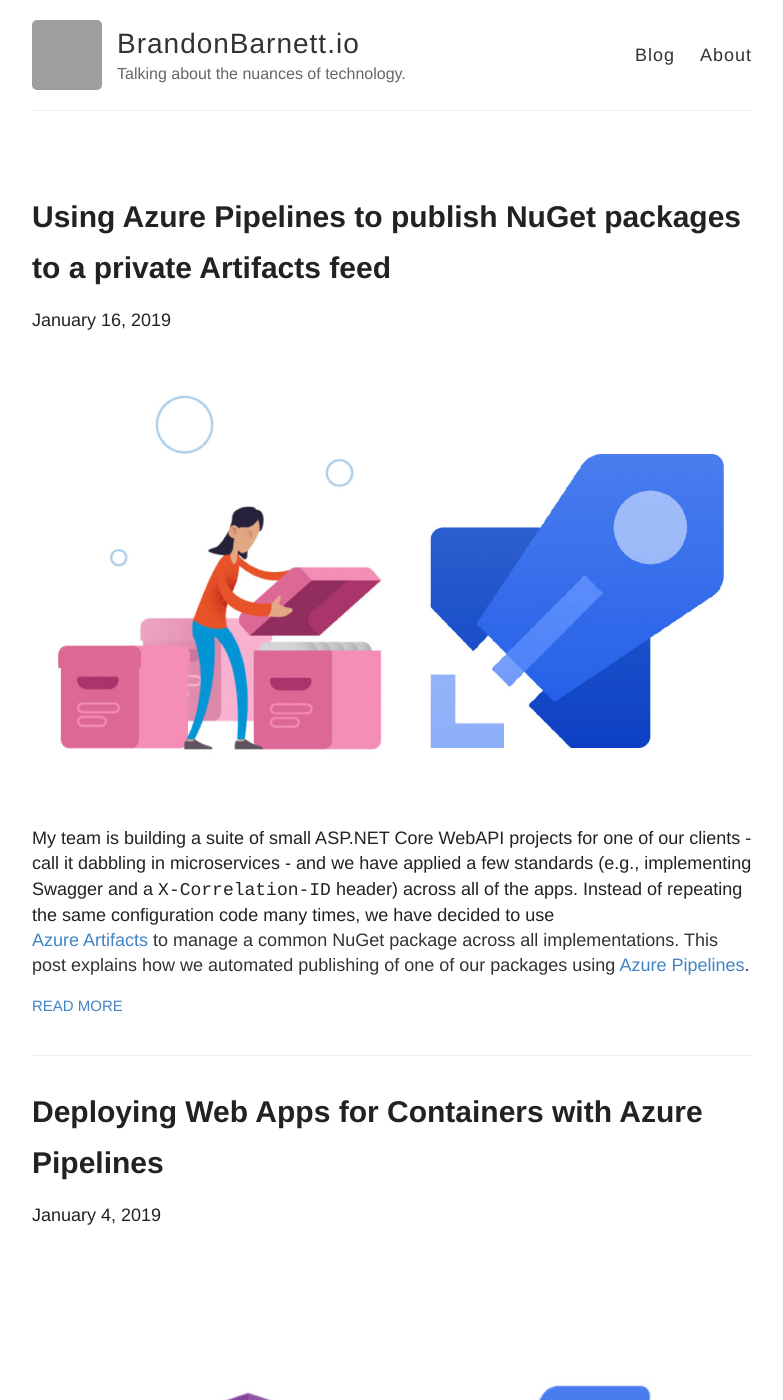
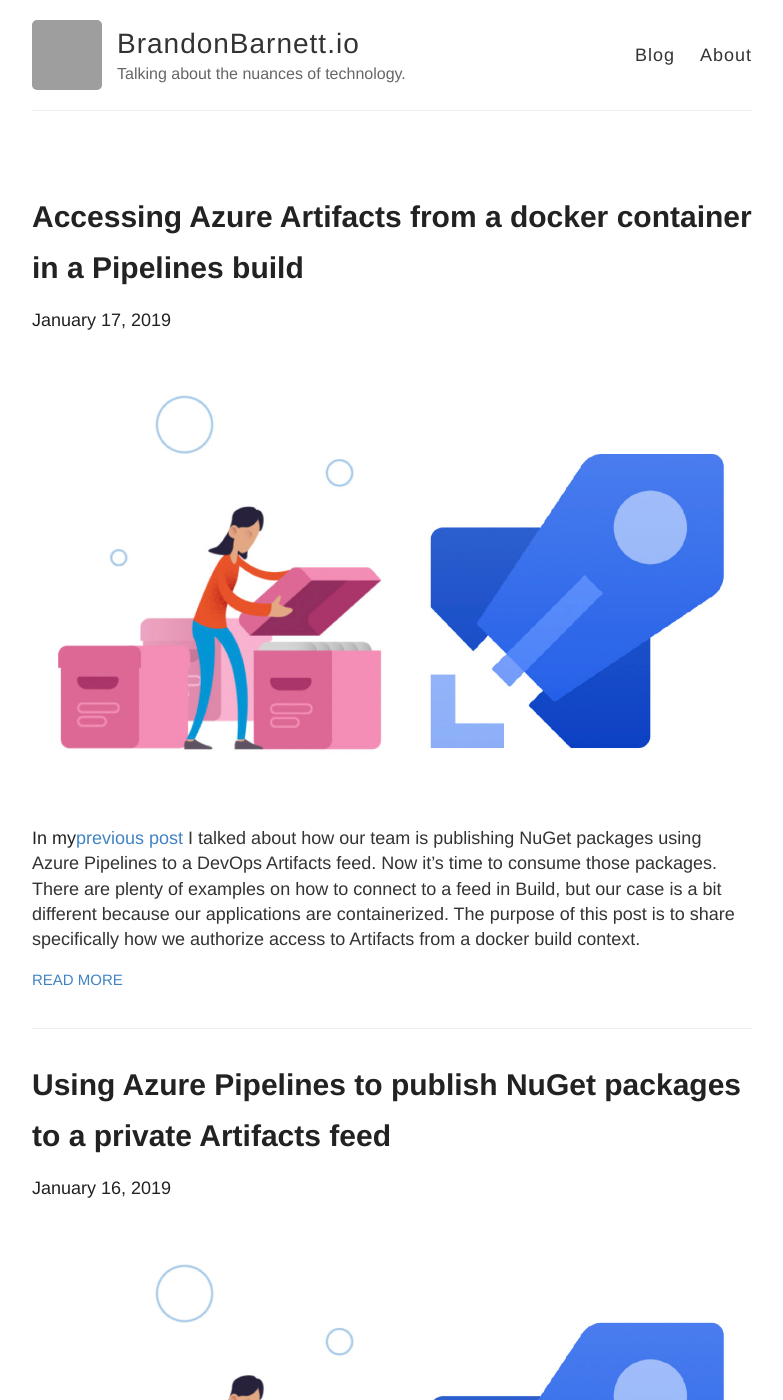
Before and after one commit to brbarnett/brbarnett.github.io, a Jekyll site: the page built from index.html, in a window 1280 px wide and 1400 px high. Shown: the whole window, without its empty margins (248-1031 px from the left). Built offline with Jekyll 4.4.1, drawn with Linux system fonts in a browser that asks for light colours; some of the changed lines change nothing that is shown; grey boxes are pictures that could not be loaded.

Commit message:
Images, date

```diff
--- a/_posts/accessing-azure-artifacts-from-a-docker-container-in-a-pipelines-build.md
+++ b/_posts/2019-1-17-accessing-azure-artifacts-from-a-docker-container-in-a-pipelines-build.md
@@ -4,7 +4,7 @@
 tags: azure azure-devops pipelines nuget artifacts docker
 ---
 
-image
+![_config.yml]({{ site.baseurl }}/images/2019-1-16-using-azure-pipelines-to-publish-nuget-packages-to-a-private-artifacts-feed/header.jpg)
 
 In my [previous post]({{ site.baseurl }}/blog/2019/01/2019-1-16-using-azure-pipelines-to-publish-nuget-packages-to-a-private-artifacts-feed/) I talked about how our team is publishing NuGet packages using Azure Pipelines to a DevOps Artifacts feed. Now it's time to consume those packages. There are plenty of examples on how to connect to a feed in Build, but our case is a bit different because our applications are containerized. The purpose of this post is to share specifically how we authorize access to Artifacts from a docker build context.
 
@@ -20,7 +20,7 @@
 ## Pipelines variable group
 The next step is to create a group of variables that you can share between all build definitions. I created an Artifacts group and added an `artifactsAccessToken` (this is your Private Access Token) and `artifactsEndpoint` which I got from clicking Connect to Feed from my Artifacts feed.
 
-image
+![_config.yml]({{ site.baseurl }}/images/2019-1-17-accessing-azure-artifacts-from-a-docker-container-in-a-pipelines-build/variable-group.jpg)
 
 ## CI and CD builds
 Go ahead and create your CI and CD builds - feel free to use my files as a template. Note that I am specifically passing in the variables I created in the variable group above using the following method:
@@ -45,5 +45,9 @@
 
 **Important: once you create the build in DevOps, you need to click through Variables > Variable groups and click _Link variable group_. This is a security feature.**
 
+![_config.yml]({{ site.baseurl }}/images/2019-1-17-accessing-azure-artifacts-from-a-docker-container-in-a-pipelines-build/link-variable-group.jpg)
+
 ## Dockerfile
 Now that we have builds set up, create a `Dockerfile` that defines how your app is build and run. To use the variables we passed in via Build above, create `ACCESS_TOKEN` and `ARTIFACTS_ENDPOINT` ARGS to accept them. The key changes from a typical `Dockerfile` is that you need to install the [Azure Artifacts Credential Provider](https://github.com/Microsoft/artifacts-credprovider) and then set the `NUGET_CREDENTIALPROVIDER_SESSIONTOKENCACHE_ENABLED` and `VSS_NUGET_EXTERNAL_FEED_ENDPOINTS` environment variables to let it do its job. Also, alter your `dotnet restore` task to use the new feed endpoint.
+
+Now run through the entire process and make sure everything works correctly - if so, you should have a new docker container image ready for deployment!
```
Also changed, not shown: images/2019-1-17-accessing-azure-artifacts-from-a-docker-container-in-a-pipelines-build/header.jpg (added), images/2019-1-17-accessing-azure-artifacts-from-a-docker-container-in-a-pipelines-build/link-variable-group.jpg (added), images/2019-1-17-accessing-azure-artifacts-from-a-docker-container-in-a-pipelines-build/variable-group.jpg (added).
